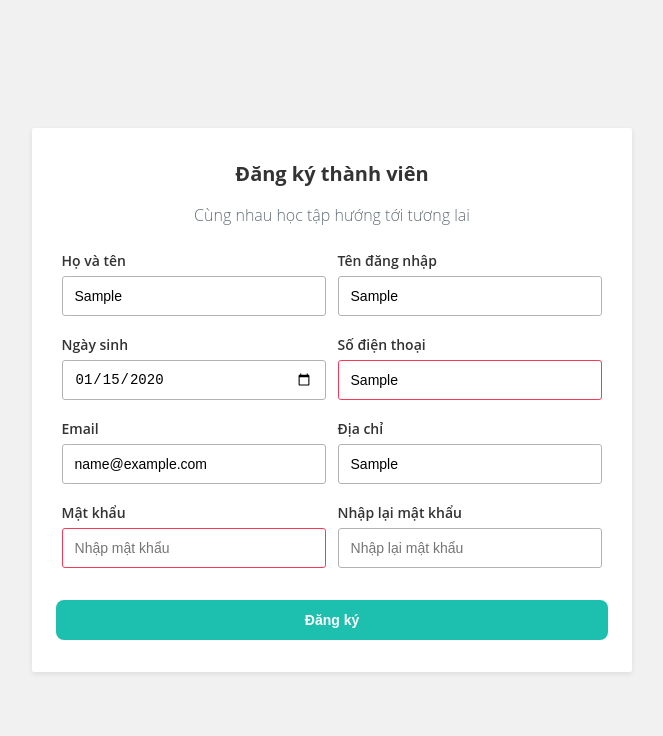
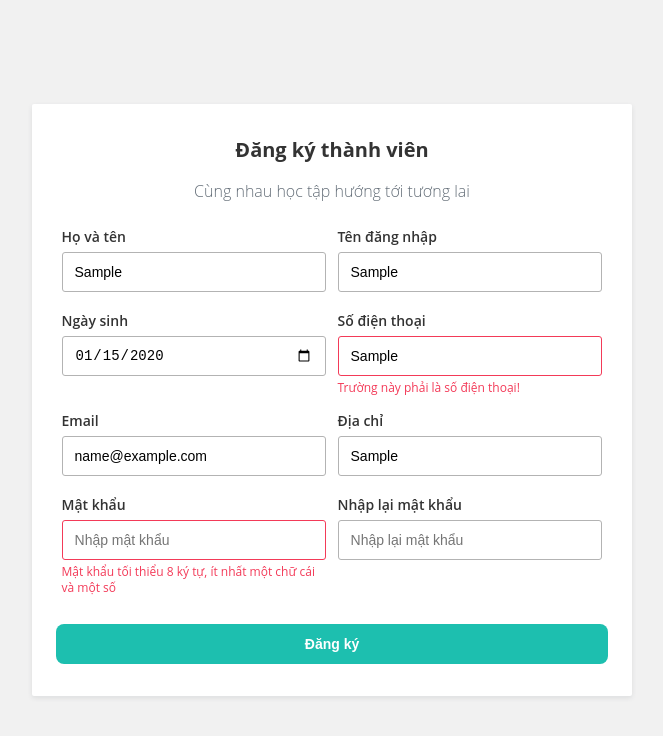
Before and after one commit to TanThinhHung/Validator, a plain HTML site: page index.html in a window 1280 px wide. Both pictures are taken after typing "Sample", "Sample", "2020-01-15", "Sample", "name@example.com", "Sample" into the empty fields and a click on the button "Đăng ký". Shown: the whole page, without its empty margins (308-971 px from the left). Drawn offline with Linux system fonts and the light colour scheme.

Commit message:
Validate formselector

```diff
--- a/index.html
+++ b/index.html
@@ -80,6 +80,7 @@
         Validator({
             form:'#form-1',
             errorMessage:'.form-message',
+            formSelector: '.form-group',
             rules :[
 
                 Validator.isRequired("#fullname","Vui lòng nhập họ và tên"),//hàm
--- a/main.js
+++ b/main.js
@@ -36,11 +36,11 @@ if(formElement){
         }
         //var errorElement = inputElement.parentElement.querySelector(options.errorMessage)//trỏ đến thẻ span thông báo message;
 
-        const elementParent = inputElement.closest(options.form);
+        const elementParent = inputElement.closest(options.formSelector);
 
         console.log(elementParent);
         var errorElement = elementParent.querySelector(options.errorMessage);
-        console.log(errorElement);
+        console.log(errorElement);console.log(errorMessage);
 
         if (errorMessage) {
             errorElement.innerText = errorMessage;
```
